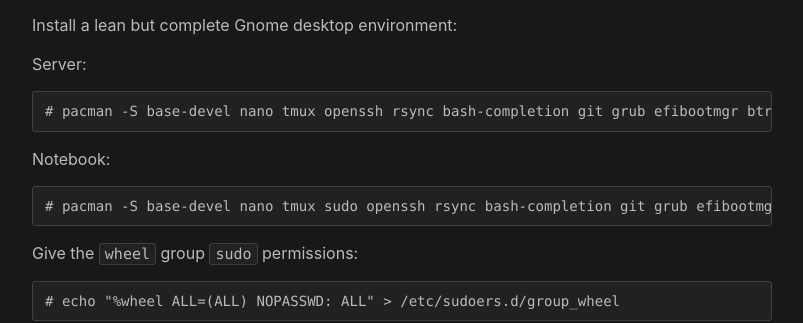
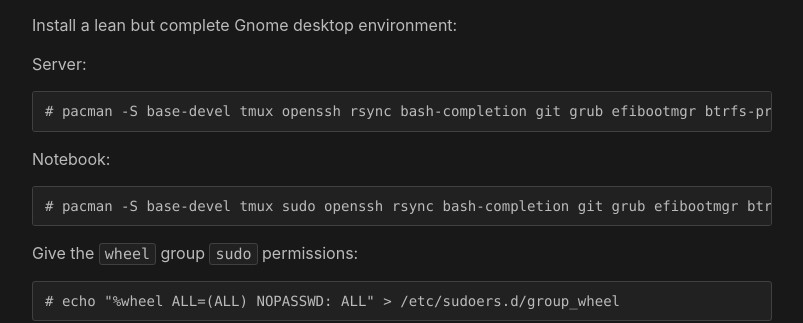
Before and after one commit to CurtisLeeBolin/leedev.org, a Jekyll site: the page built from _posts/2015-09-28-arch-linux-my-install-notes-uefi-boot.md, in a window 1280 px wide and 1400 px high, scrolled down 2339 px. Shown: the part 157-480 px from the top of the window, without its empty margins (238-1041 px from the left). Built offline with Jekyll 4.4.1, drawn with Linux system fonts in a browser that asks for light colours; some of the changed text lies outside the part shown.

Commit message:
Update 2015-09-28-arch-linux-my-install-notes-uefi-boot.md

````diff
--- a/_posts/2015-09-28-arch-linux-my-install-notes-uefi-boot.md
+++ b/_posts/2015-09-28-arch-linux-my-install-notes-uefi-boot.md
@@ -145,13 +145,13 @@ Install a lean but complete Gnome desktop environment:
 Server:
 
 ```
-# pacman -S base-devel nano tmux openssh rsync bash-completion git grub efibootmgr btrfs-progs ecryptfs-utils
+# pacman -S base-devel tmux openssh rsync bash-completion git grub efibootmgr btrfs-progs ecryptfs-utils
 ```
 
 Notebook:
 
 ```
-# pacman -S base-devel nano tmux sudo openssh rsync bash-completion git grub efibootmgr btrfs-progs ecryptfs-utils sysstat gdm gnome-shell gnome-terminal nautilus gnome-control-center gnome-tweak-tool ttf-liberation system-config-printer gnome-backgrounds gnome-keyring gnome-disk-utility baobab gnome-screenshot cheese evince epiphany eog totem mpv geany file-roller networkmanager gst-libav libmtp ttf-freefont noto-fonts noto-fonts-cjk noto-fonts-emoji noto-fonts-extra libva-vdpau-driver libdvdcss pkgfile xorg-server xorg-xinit libvdpau xf86-video-amdgpu xf86-input-libinput mesa-vdpau mesa-libgl gst-plugins-ugly xf86-input-libinput gimp inkscape cups ghostscript gsfonts foomatic-db foomatic-db-engine foomatic-db-nonfree seahorse os-prober
+# pacman -S base-devel tmux sudo openssh rsync bash-completion git grub efibootmgr btrfs-progs ecryptfs-utils sysstat gdm gnome-shell gnome-terminal nautilus gnome-control-center gnome-tweak-tool ttf-liberation system-config-printer gnome-backgrounds gnome-keyring gnome-disk-utility baobab gnome-screenshot cheese evince epiphany eog totem mpv geany file-roller networkmanager gst-libav libmtp ttf-freefont noto-fonts noto-fonts-cjk noto-fonts-emoji noto-fonts-extra libva-vdpau-driver libdvdcss pkgfile xorg-server xorg-xinit libvdpau xf86-video-amdgpu xf86-input-libinput mesa-vdpau mesa-libgl gst-plugins-ugly xf86-input-libinput gimp inkscape cups ghostscript gsfonts foomatic-db foomatic-db-engine foomatic-db-nonfree seahorse os-prober
 ```
 
 Give the `wheel` group `sudo` permissions:
````
Also changed, not shown: other parts of _posts/2015-09-28-arch-linux-my-install-notes-uefi-boot.md (+2 -2 lines).
